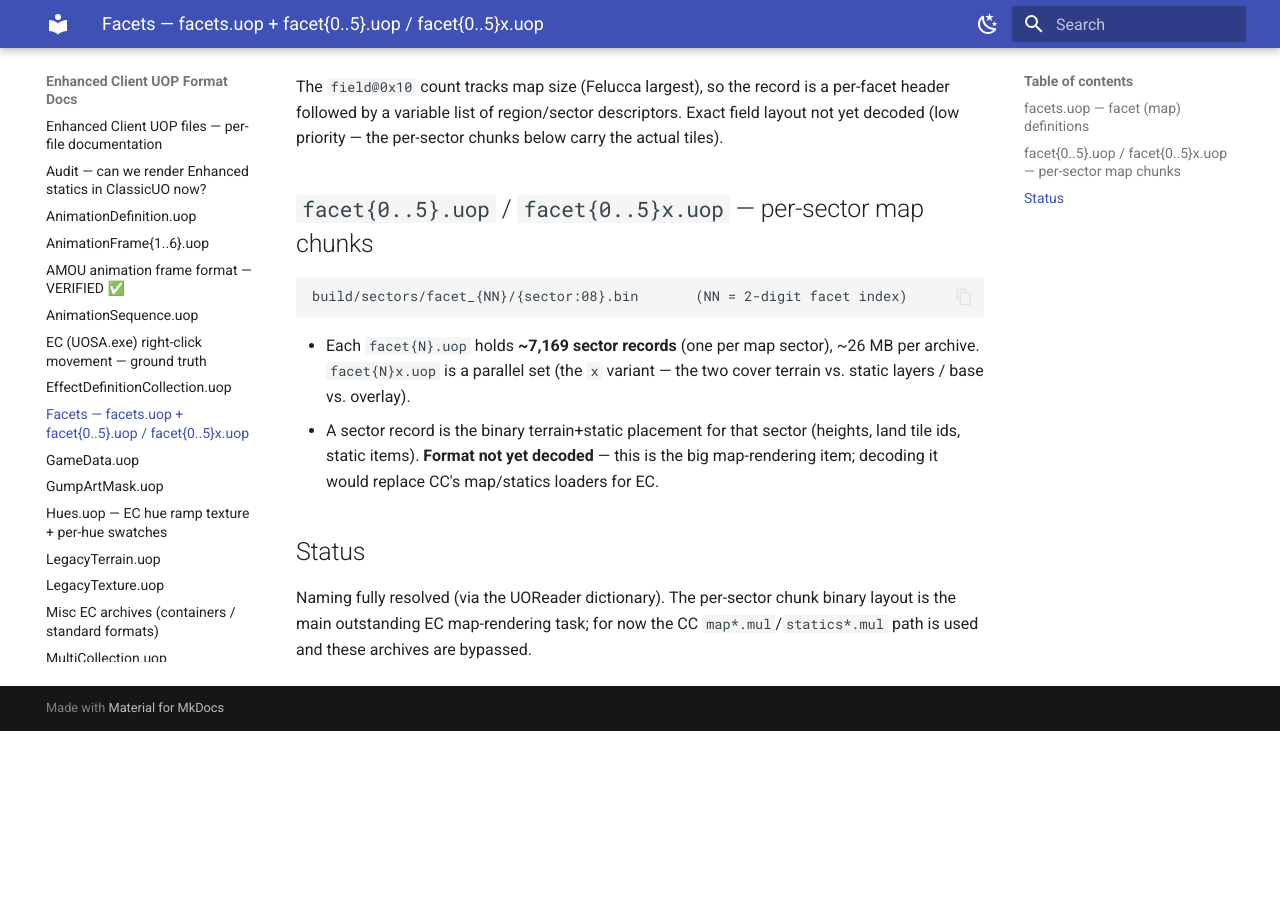
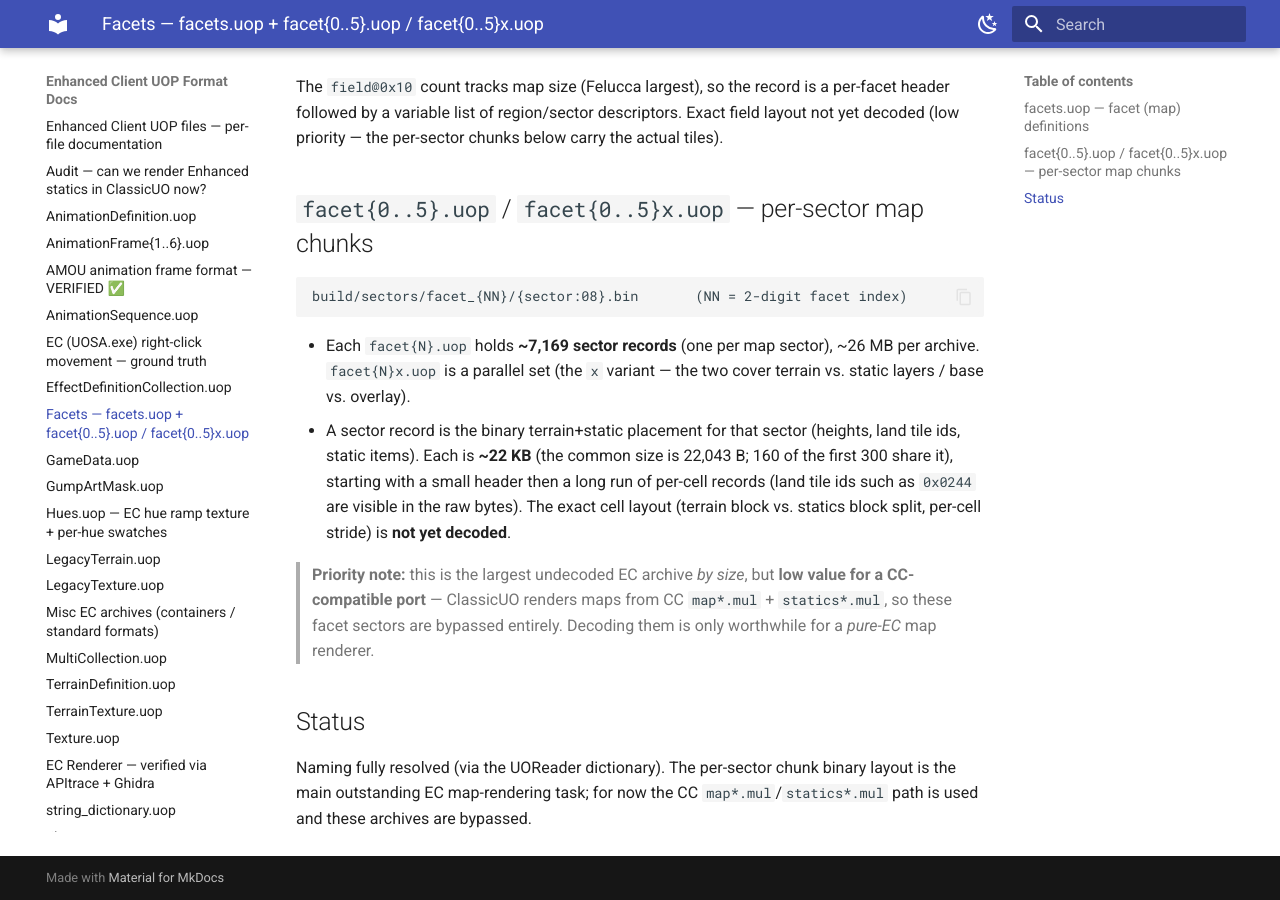
Before and after one commit to KonssnoK/UO-unity_playground, an MkDocs documentation site: the page built from docs/Facets.md, in a window 1280 px wide and 900 px high, scrolled down 809 px. Built offline with MkDocs 1.6.1 and Material for MkDocs 9.7.7, drawn with Linux system fonts in a browser that asks for light colours; before the commit the page ends 1540 px from its top, so only the background shows below that.

Commit message:
[docs] Facets: note sector chunk size/structure + low port priority
Sector records ~22KB, header + per-cell records (land tile ids visible).
Full cell layout undecoded; low value since ClassicUO uses CC map.mul.

```diff
--- a/docs/Facets.md
+++ b/docs/Facets.md
@@ -38,9 +38,16 @@ build/sectors/facet_{NN}/{sector:08}.bin       (NN = 2-digit facet index)
   ~26 MB per archive. `facet{N}x.uop` is a parallel set (the `x` variant — the
   two cover terrain vs. static layers / base vs. overlay).
 - A sector record is the binary terrain+static placement for that sector
-  (heights, land tile ids, static items). **Format not yet decoded** — this is
-  the big map-rendering item; decoding it would replace CC's
-  map/statics loaders for EC.
+  (heights, land tile ids, static items). Each is **~22 KB** (the common size is
+  22,043 B; 160 of the first 300 share it), starting with a small header then a
+  long run of per-cell records (land tile ids such as `0x0244` are visible in
+  the raw bytes). The exact cell layout (terrain block vs. statics block split,
+  per-cell stride) is **not yet decoded**.
+
+> **Priority note:** this is the largest undecoded EC archive *by size*, but
+> **low value for a CC-compatible port** — ClassicUO renders maps from CC
+> `map*.mul` + `statics*.mul`, so these facet sectors are bypassed entirely.
+> Decoding them is only worthwhile for a *pure-EC* map renderer.
 
 ## Status
 
```
